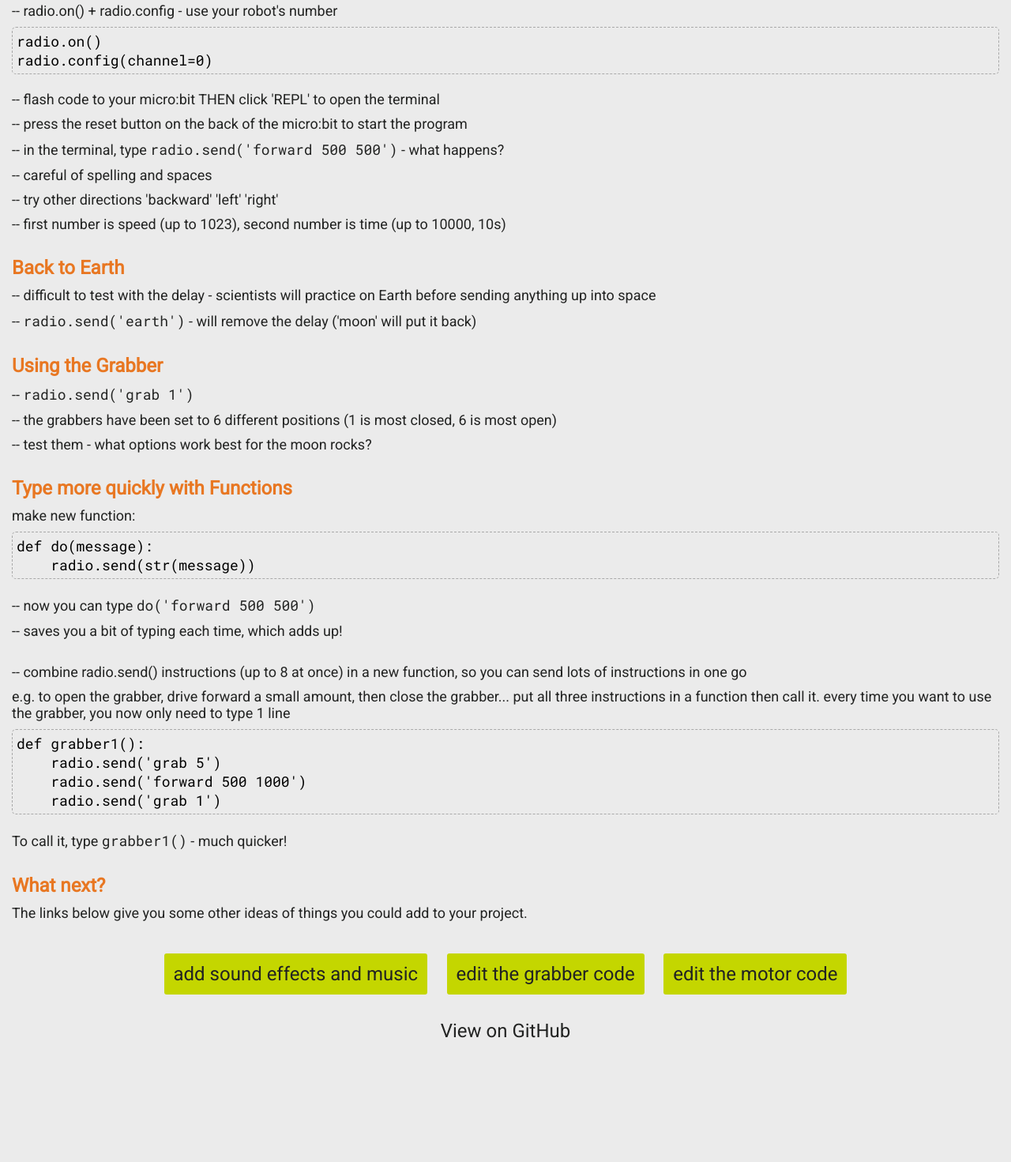
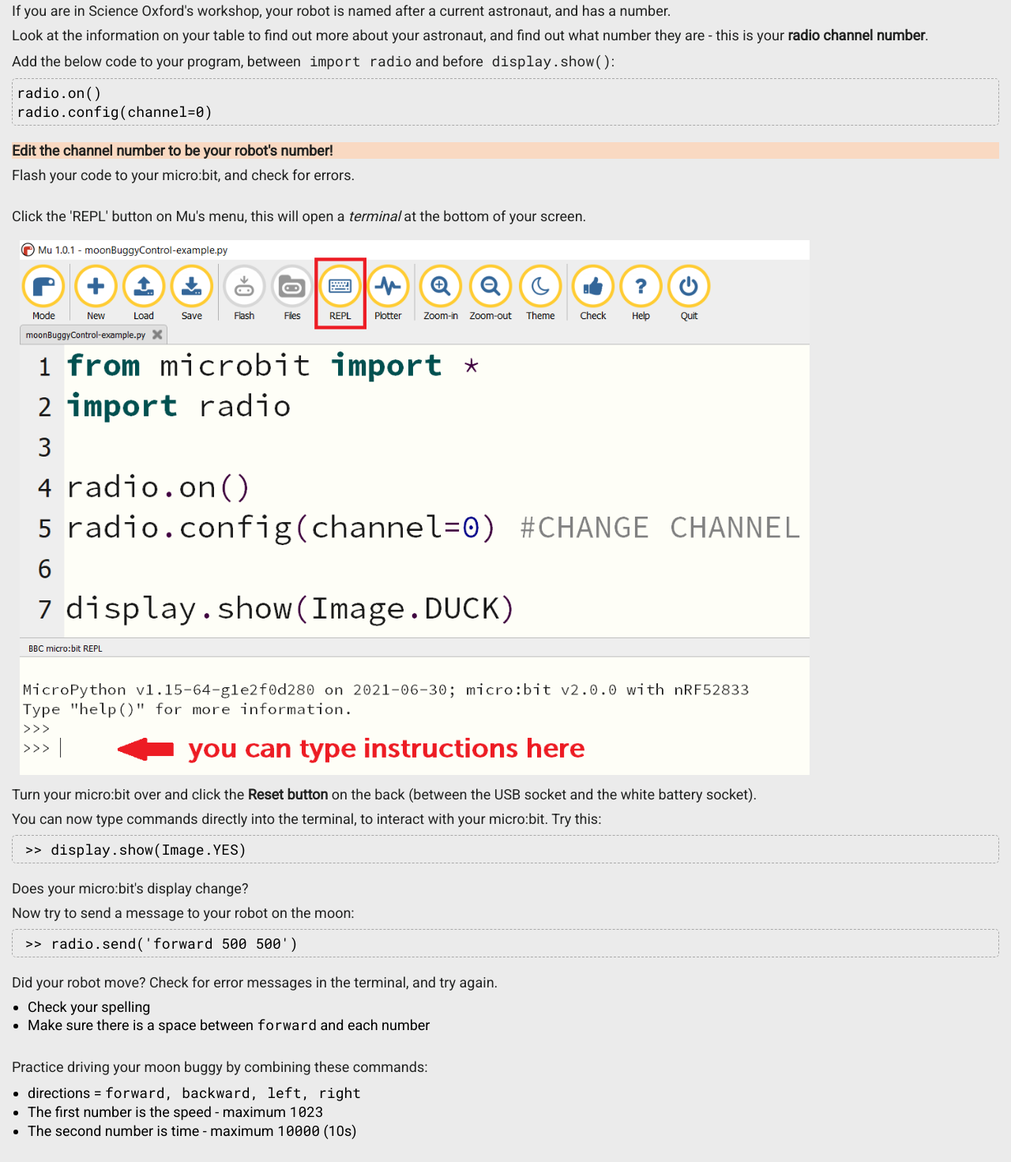
Before and after one commit to ScienceOxford/moon-buggies, a plain HTML site: page index.html in a window 1280 px wide. Shown: the part 2481-3952 px from the top of the page at 79% size. Before the commit the page ends 3837 px from the top, so only its background shows below. Drawn offline with Linux system fonts and the light colour scheme.

Commit message:
docs: initial set-up and driving practice

```diff
--- a/index.html
+++ b/index.html
@@ -45,16 +45,38 @@ display.show(Image.HAPPY)</pre>
 
   <div id="on-the-moon" class="left">
     <h3>Testing your Moonbuggy</h3>
-    <p>-- radio.on() + radio.config - use your robot's number</p>
+    <p>If you are in Science Oxford's workshop, your robot is named after a current astronaut, and has a number.</p>
+    <p>Look at the information on your table to find out more about your astronaut, and find out what number they are - this is your <strong>radio channel number</strong>.</p>
+    <p>Add the below code to your program, between<code> import radio</code> and before<code> display.show()</code>:</p>
     <pre>radio.on()
 radio.config(channel=0)</pre>
     <br>
-    <p>-- flash code to your micro:bit THEN click 'REPL' to open the terminal</p>
-    <p>-- press the reset button on the back of the micro:bit to start the program</p>
-    <p>-- in the terminal, type <code>radio.send('forward 500 500')</code> - what happens?</p>
-    <p>-- careful of spelling and spaces</p>
-    <p>-- try other directions 'backward' 'left' 'right'</p>
-    <p>-- first number is speed (up to 1023), second number is time (up to 10000, 10s)</p>
+    <p class=debugging><strong>Edit the channel number to be your robot's number!</strong></p>
+    <p>Flash your code to your micro:bit, and check for errors.</p>
+    <br>
+    <p>Click the 'REPL' button on Mu's menu, this will open a <em>terminal</em> at the bottom of your screen.</p>
+    <img src=".\images\repl.PNG" alt="Mu menu, highlighting 'Flash'" width="1000px" height="auto">
+    <br>
+    <p>Turn your micro:bit over and click the <strong>Reset button</strong> on the back (between the USB socket and the white battery socket).</p>
+    <p>You can now type commands directly into the terminal, to interact with your micro:bit. Try this:</p>
+    <pre> >> display.show(Image.YES)</pre>
+    <br>
+    <p>Does your micro:bit's display change?</p>
+    <p>Now try to send a message to your robot on the moon:</p>
+    <pre> >> radio.send('forward 500 500')</pre>
+    <br>
+    <p>Did your robot move? Check for error messages in the terminal, and try again.</p>
+    <ul>
+        <li>Check your spelling</li>
+        <li>Make sure there is a space between <code>forward</code> and each number</li>
+    </ul>
+    <br>
+    <p>Practice driving your moon buggy by combining these commands:</p>
+    <ul>
+        <li>directions = <code> forward, backward, left, right</code></li>
+        <li>The first number is the speed - maximum <code> 1023</code></li>
+        <li>The second number is time - maximum <code> 10000</code> (10s)</li>
+    </ul>
     <br>
   </div>
 
```
Also changed, not shown: images/repl.PNG (added).
